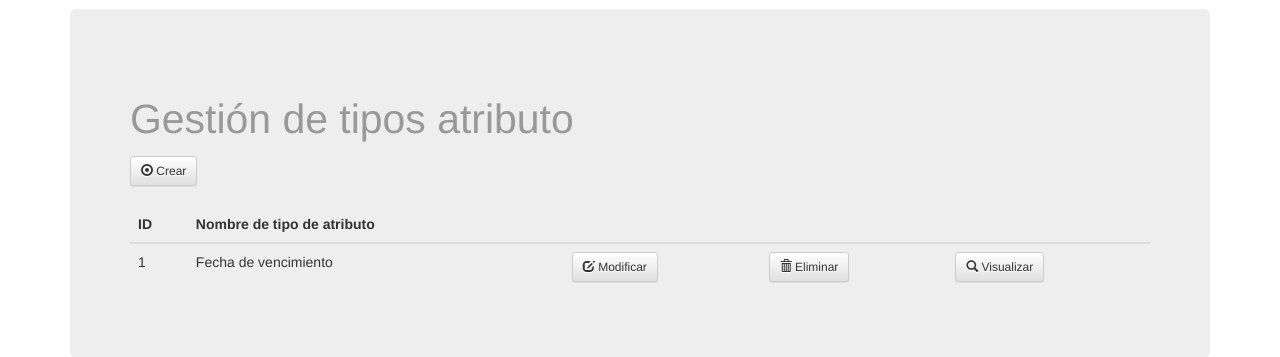
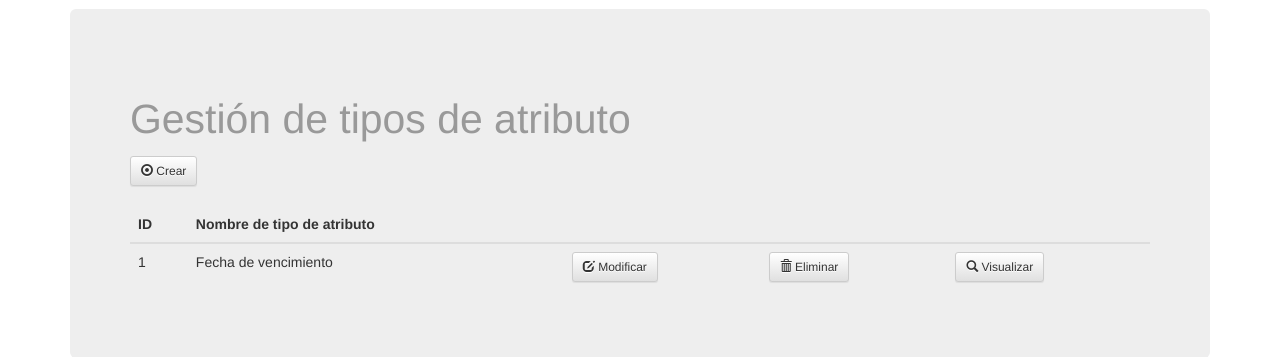
Before and after one commit to 9andresc/proyecto-sap, a Django app: page /administracion/gestion_tipos_atributo/ in a window 1280 px wide. Shown: the part 51-408 px from the top of the page. Run offline with Django 3.2, Linux system fonts and the light colour scheme; a user stored in the database is signed in; data comes from the database, SQL or seed files in the repository; some libraries are stand-ins or nearby versions.

Commit message:
Cambios menores en Tipos de atributo.

```diff
--- a/sap/administracion/templates/tipo_atributo/eliminar_tipo_atributo.html
+++ b/sap/administracion/templates/tipo_atributo/eliminar_tipo_atributo.html
@@ -43,7 +43,7 @@
             		<br>
 					<h3 class="panel-title"><em>Si acepta, los registros del tipo de atributo {{ tipo_atributo.nombre }} se perderán.</em></h3>
 					<br>
-					<a type="button" class="btn btn-default" href="/administracion/gestion_roles/">Cancelar</a>
+					<a type="button" class="btn btn-default" href="{% url 'vista_gestion_tipos_atributo' %}">Cancelar</a>
         			<button type="submit" class="btn btn-danger">Eliminar</button>
 			    </div>
         	</div>
--- a/sap/administracion/templates/tipo_atributo/gestion_tipos_atributo.html
+++ b/sap/administracion/templates/tipo_atributo/gestion_tipos_atributo.html
@@ -4,7 +4,7 @@
 
 <div class="jumbotron">
 	<div class="bs-example">
-		<h1><small>Gestión de tipos atributo</small></h1>
+		<h1><small>Gestión de tipos de atributo</small></h1>
 		<a class="btn btn-sm btn-default" href="{% url 'vista_crear_tipo_atributo' %}"><span class="glyphicon glyphicon-record"></span> Crear</a>
 		<br><br>
 		{% if tipos_atributo %}
```
